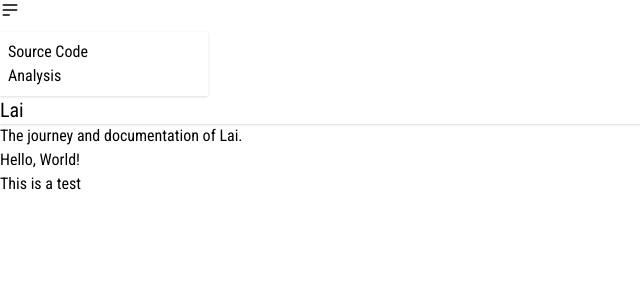
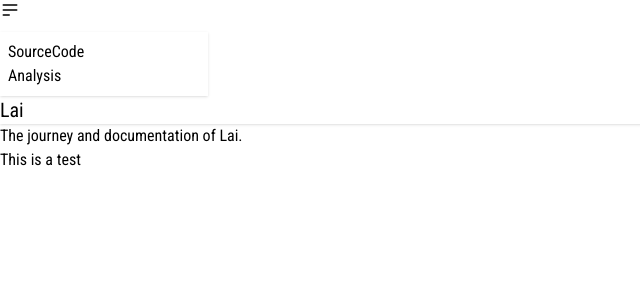
Before and after one commit to drod75/Lai, a Jekyll site: the page built from docs/index.md, in a window 1280 px wide. Shown: the top 300 px of the page, without its empty margins (0-640 px from the left). Built offline with Jekyll 4.4.1, drawn with Linux system fonts in a browser that asks for light colours.

Commit message:
site fix

```diff
--- a/docs/_config.yml
+++ b/docs/_config.yml
@@ -1,2 +1,3 @@
 title: Lai
 description: The journey and documentation of Lai.
+baseurl: "/Lai"
--- a/docs/_layouts/default.html
+++ b/docs/_layouts/default.html
@@ -27,8 +27,8 @@
                 </div>
                 <ul tabindex="-1"
                     class="menu menu-sm dropdown-content bg-base-100 rounded-box z-1 mt-3 w-52 p-2 shadow">
-                    <li><a href="/lai/page1">Source Code</a></li>
-                    <li><a href="/lai/page2">Analysis</a></li>
+                    <li><a href="{{ '/page1.html' | relative_url }}">SourceCode</a></li>
+                    <li><a href="{{ '/page2.html' | relative_url }}">Analysis</a></li>
                 </ul>
             </div>
         </div>
@@ -40,8 +40,6 @@
 
 <body>
     <h1> {{site.description}} </h1>
-    <p>Hello, World!</p>
-
     {{content}}
 </body>
 
```
